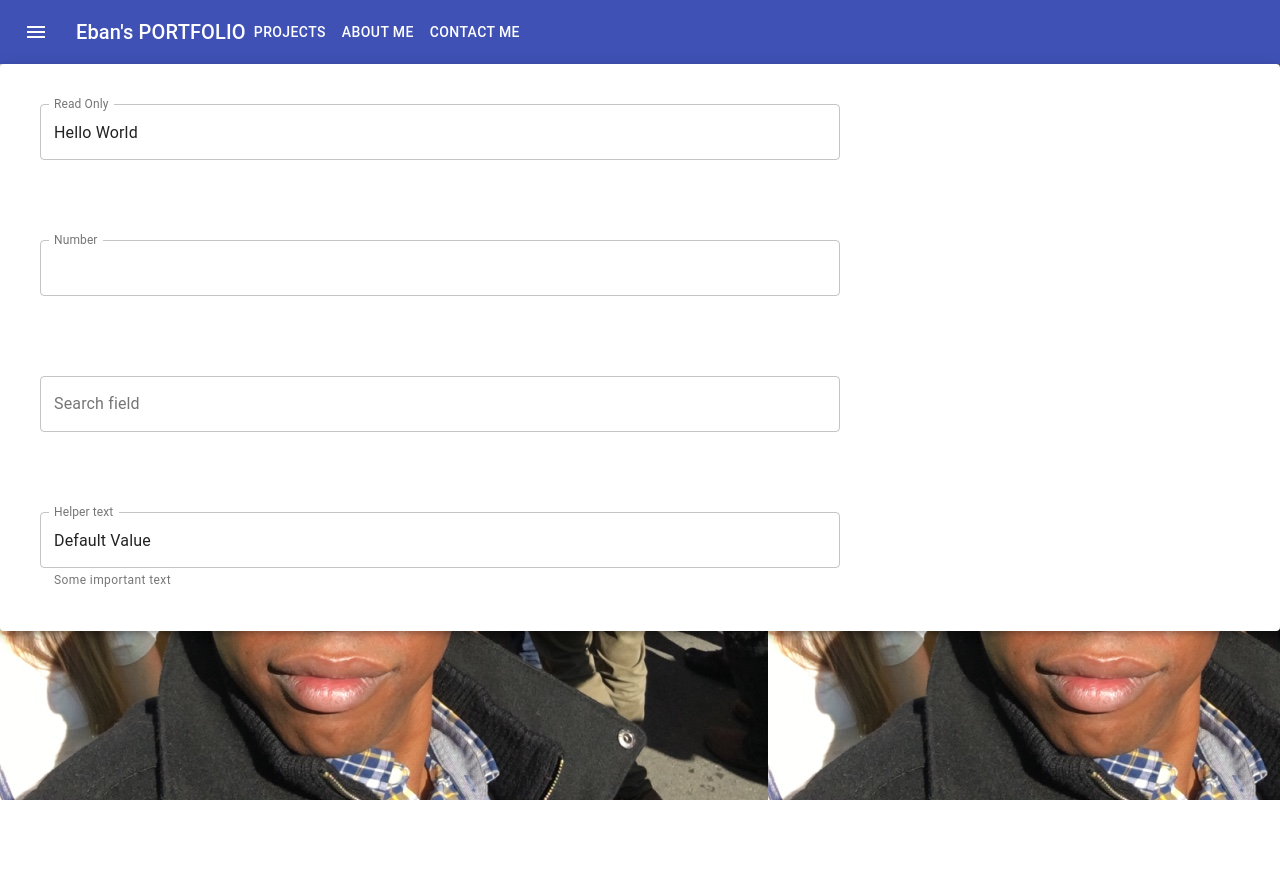
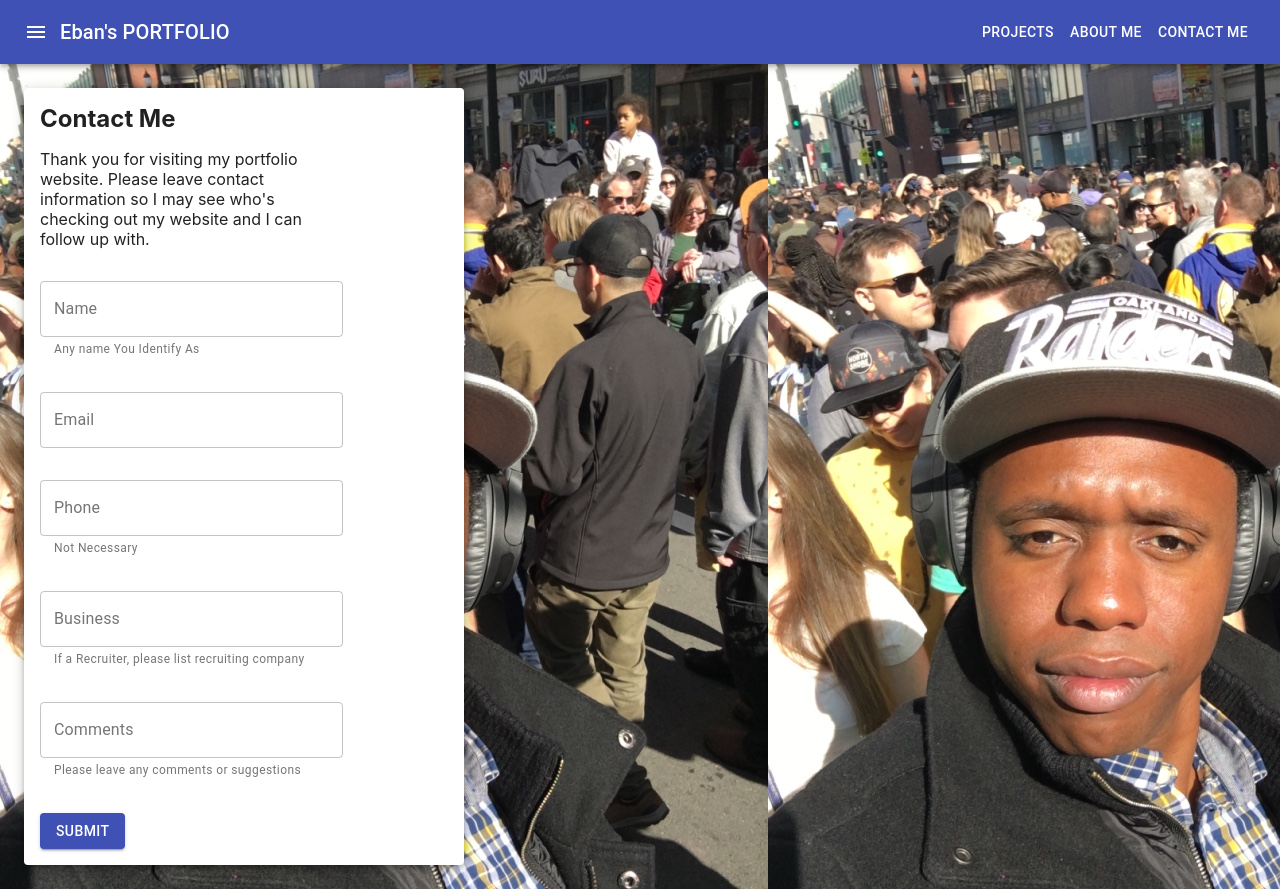
Before and after one commit to specilaist/portfolioReact, a React (Create React App) app in the folder client/: page /contactMe in a window 1280 px wide. Before the commit the page ends 800 px from the top, so only its background shows below. Built offline with nearby package versions, Linux system fonts and the light colour scheme.

Commit message:
improved the input field for the contact page. Added button for future submissions of info to backend. Included instructions for contact page

```diff
--- a/client/src/component/contactMe.js
+++ b/client/src/component/contactMe.js
@@ -1,60 +1,91 @@
 import React from "react";
+import { useState } from "react";
 import { makeStyles } from "@material-ui/core/styles";
 import Paper from "@material-ui/core/Paper";
 import TextField from "@material-ui/core/TextField";
+import Button from "@material-ui/core/Button";
 
 const useStyles = makeStyles((theme) => ({
   root: {
     display: "flex",
     flexWrap: "wrap",
     "& > *": {
-      margin: theme.spacing(5),
-      width: theme.spacing(100),
+      margin: theme.spacing(3),
+      width: theme.spacing(55),
       // height: theme.spacing(100),
     },
   },
   textField: {
-
+    margin: theme.spacing(2),
+    width: '30ch'
+  },
+  commentField: {
+    margin: theme.spacing(2),
+    width: '30ch'
   }
 }));
 
 const ContactMe = () => {
   const classes = useStyles();
+  const [submit, setSubmit] = useState("unsubmit");
 
   return (
+    <div className={classes.root}>
+      <Paper elevation={5}>
         <div>
-      <Paper className={classes.root} elevation={5}>
-        <TextField className={classes.textField}
-          id="outlined-read-only-input"
-          label="Read Only"
-          defaultValue="Hello World"
-          InputProps={{
-            readOnly: true,
-          }}
+          <h2 className={classes.textField}>Contact Me</h2>
+          <p className={classes.textField}>
+            Thank you for visiting my portfolio website. Please leave contact
+            information so I may see who's checking out my website and I can
+            follow up with.
+          </p>
+        </div>
+        <form>
+          <TextField
+            className={classes.textField}
+            id="outlined-search-full-width"
+            label="Name"
+            type="search"
+            fullWidth
+            variant="outlined"
+            helperText="Any name You Identify As"
+          />
+          <TextField
+            className={classes.textField}
+            id="outlined-search"
+            label="Email"
+            type="email"
             variant="outlined"
           />
           <TextField
-          id="outlined-number"
-          label="Number"
-          type="number"
-          InputLabelProps={{
-            shrink: true,
-          }}
+            className={classes.textField}
+            id="outlined-search"
+            label="Phone"
+            type="tel"
+            variant="outlined"
+            helperText="Not Necessary"
+          />
+          <TextField
+            className={classes.textField}
+            id="outlined-search"
+            label="Business"
+            type="string"
+            variant="outlined"
+            helperText="If a Recruiter, please list recruiting company"
+          />
+          <TextField
+            className={classes.commentField}
+            id="outlined-helperText"
+            label="Comments"
+            helperText="Please leave any comments or suggestions"
             variant="outlined"
           />
-        <TextField
-          id="outlined-search"
-          label="Search field"
-          type="search"
-          variant="outlined"
-        />
-        <TextField
-          id="outlined-helperText"
-          label="Helper text"
-          defaultValue="Default Value"
-          helperText="Some important text"
-          variant="outlined"
-        />
+        </form>
+        <div className={classes.textField}>
+          <Button variant="contained" color="primary">
+            Submit
+          </Button>
+        </div>
       </Paper>
     </div>
   );
--- a/client/src/component/navbar.js
+++ b/client/src/component/navbar.js
@@ -10,14 +10,18 @@ import MenuIcon from '@material-ui/icons/Menu';
 
 const useStyles = makeStyles((theme) => ({
   root: {
-    // flexGrow: 1,
+    flexGrow: 1,
+    flexShrink: 2,
   },
   menuButton: {
-    marginRight: theme.spacing(2),
+    marginRight: theme.spacing(0),
   },
   title: {
-    // flexGrow: 1,
+    flexGrow: 1,
+    flexShrink: 2,
   },
+  button: {
+  }
 }));
 
 export default function NavBar() {
--- a/client/src/component/projects.js
+++ b/client/src/component/projects.js
@@ -1,7 +1,5 @@
 import React from 'react';
-
 import ProjectCard from './projectCard/projectCard';
-import Navbar from './navbar';
 import projects from '../projects.json';
 
 
```
Lines whose indentation alone changed are shown as unchanged.
